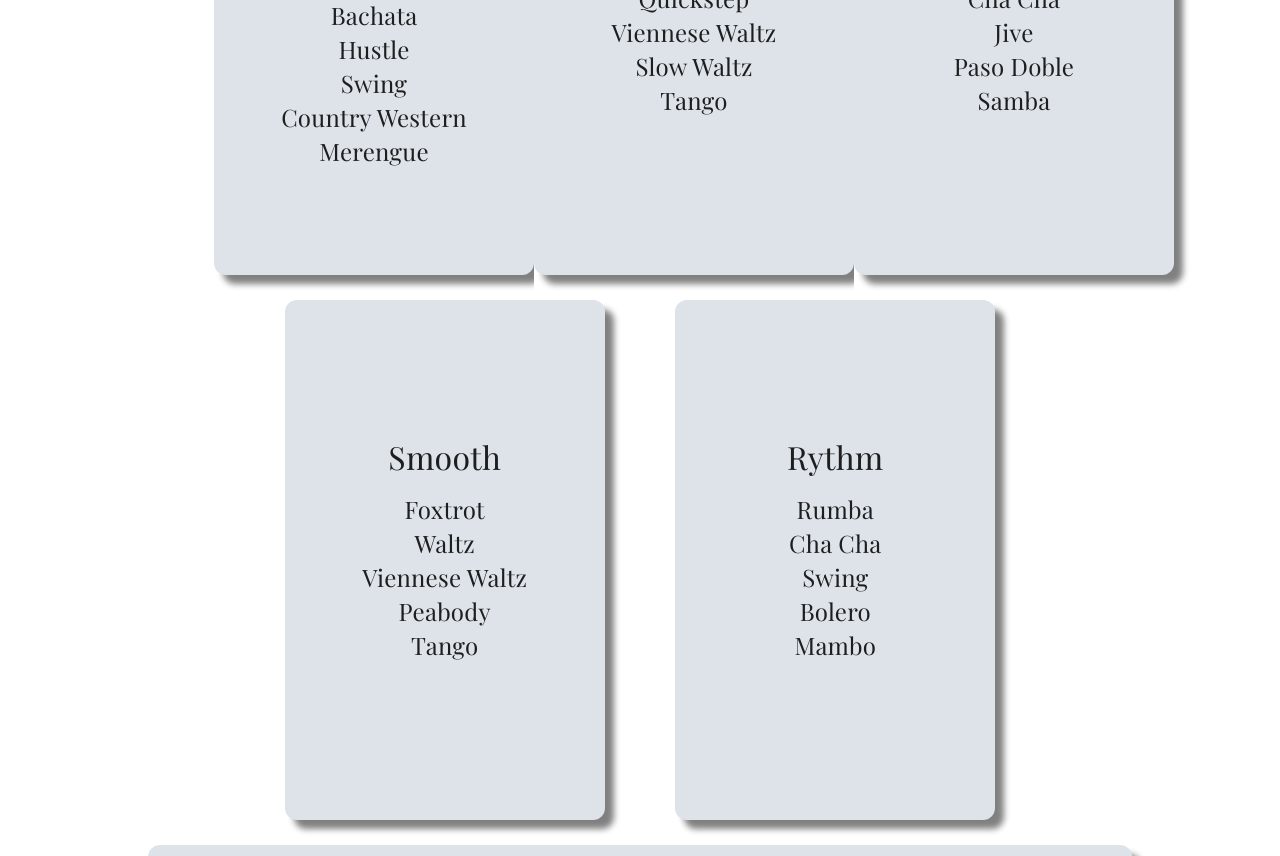
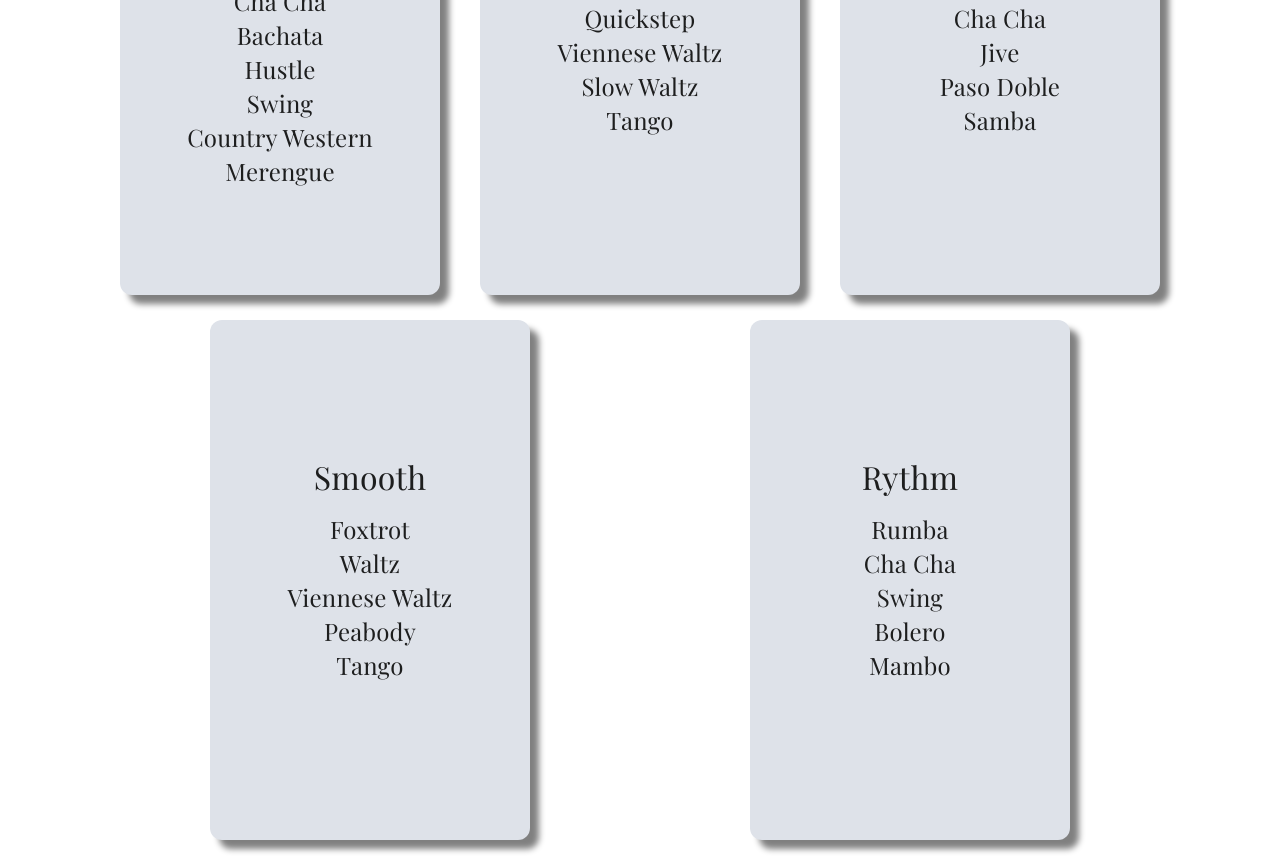
Before and after one commit to th2n10s4u/embd-website, a React (Create React App) app: page /Styles-of-Dance in a window 1280 px wide. Shown: the part 1313-2169 px from the top of the page. Built offline with nearby package versions, Linux system fonts and the light colour scheme.

Commit message:
Update StylesOfDance.js
Added a grid and styled

```diff
--- a/src/assets/components/AboutPages/StylesOfDance.js
+++ b/src/assets/components/AboutPages/StylesOfDance.js
@@ -1,5 +1,5 @@
 import React from "react";
-import { Box, Container, Paper } from "@mui/material";
+import { Box, Container, Paper, Grid } from "@mui/material";
 import LatinDip from "../../images/latin-dip-image.png";
 import TemplateCard from "../TemplateComponents/TemplateCard";
 import TemplateTextCard from "../TemplateComponents/TemplateTextCard";
@@ -15,6 +15,7 @@ export default function StylesOfDance() {
           flexDirection: "column",
           justifyContent: "center",
           alignItems: "Center",
+          marginTop: "20px",
         }}
       >
         <Box sx={{ display: "flex", justifyContent: "space-around" }}>
@@ -29,21 +30,24 @@ export default function StylesOfDance() {
           />
         </Box>
 
-        <Container
+        <Grid
+          container
           sx={{
             display: "flex",
-            flexDirection: "column",
-            justifyContent: "center",
-            // maxWidth:"900px",
+            flexWrap: "wrap",
+            flexDirection: "row",
+            justifyContent: "space-around",
+            maxWidth: "1080px",
             // minWidth:"813px",
-            width: "900px",
+            // width: "900px",
           }}
         >
-          <Box
+          <Grid
+            item
             sx={{
               display: "flex",
-              flexDirection: "row",
-              justifyContent: "space-evenly",
+              flexDirection: { sm: "row", md: "column", lg: "row" },
+              // justifyContent: "space-between",
               alignItems: "center",
               maxWidth: "900px",
             }}
@@ -62,6 +66,7 @@ export default function StylesOfDance() {
               ]}
               stylescard
             />
+          </Grid>
 
           <TemplateTextCard
             TextCardHeader="International"
@@ -80,9 +85,8 @@ export default function StylesOfDance() {
             ListText={["Rumba", "Cha Cha", "Jive", "Paso Doble", "Samba"]}
             stylescard
           />
-          </Box>
 
-          <Box
+          {/* <Box
             sx={{
               display: "flex",
               flexDirection: "row",
@@ -90,7 +94,7 @@ export default function StylesOfDance() {
               justifyContent: "space-evenly",
               alignItems: "center",
             }}
-          >
+          > */}
           <TemplateTextCard
             TextCardHeader="Smooth"
             ListText={[
@@ -108,14 +112,15 @@ export default function StylesOfDance() {
             ListText={["Rumba", "Cha Cha", "Swing", "Bolero", "Mambo"]}
             stylescard
           />
-          </Box>
-        </Container>
+          {/* </Box> */}
+        </Grid>
         <TemplateTextCard
           ListText={[
             "Not sure what dance style is right for you?",
             "Don't worry! Just Tell us your goals and we can help you pick the right dances to learn",
           ]}
           centered
+          wrapped
         />
       </Paper>
     </React.Fragment>
```
Lines whose indentation alone changed are shown as unchanged.
